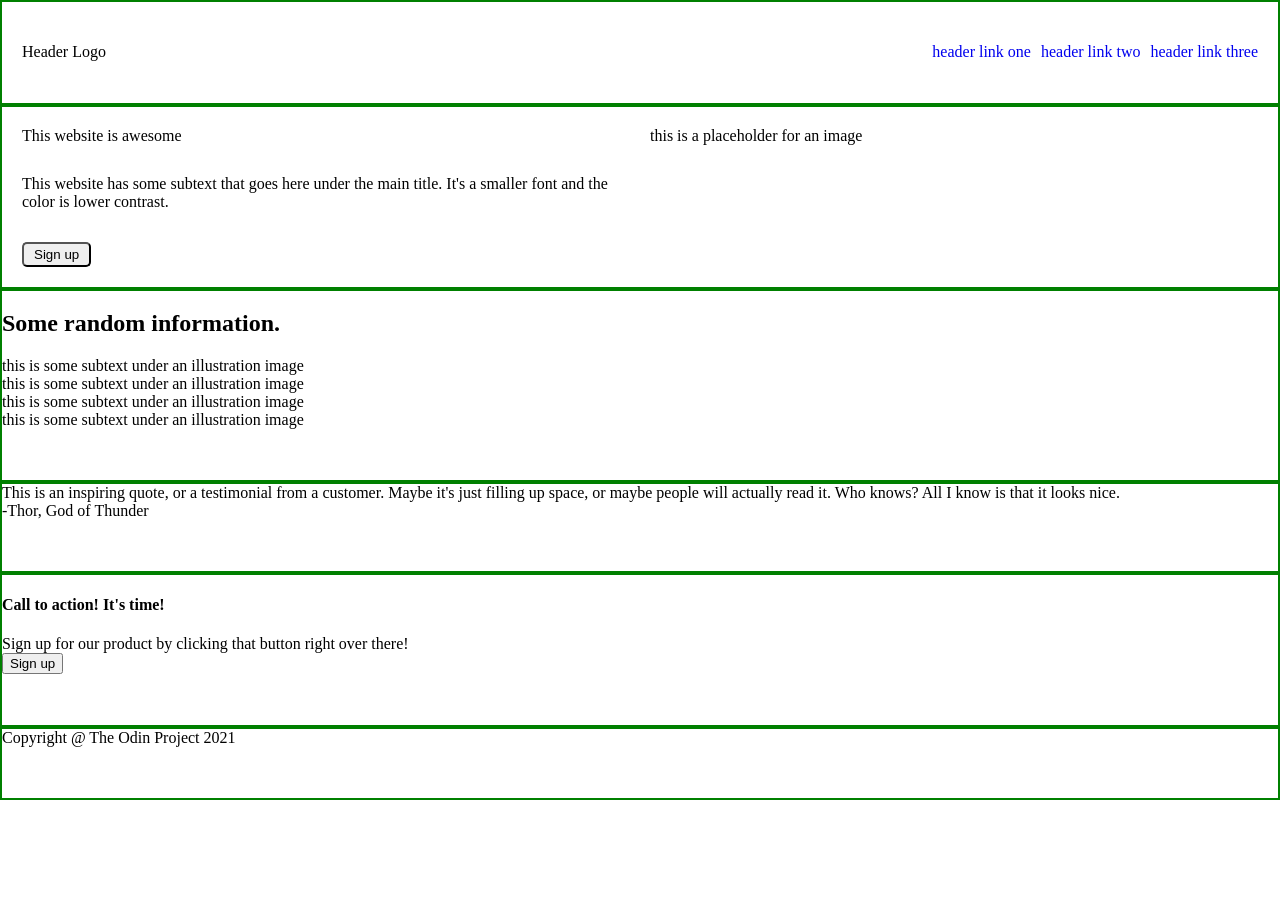
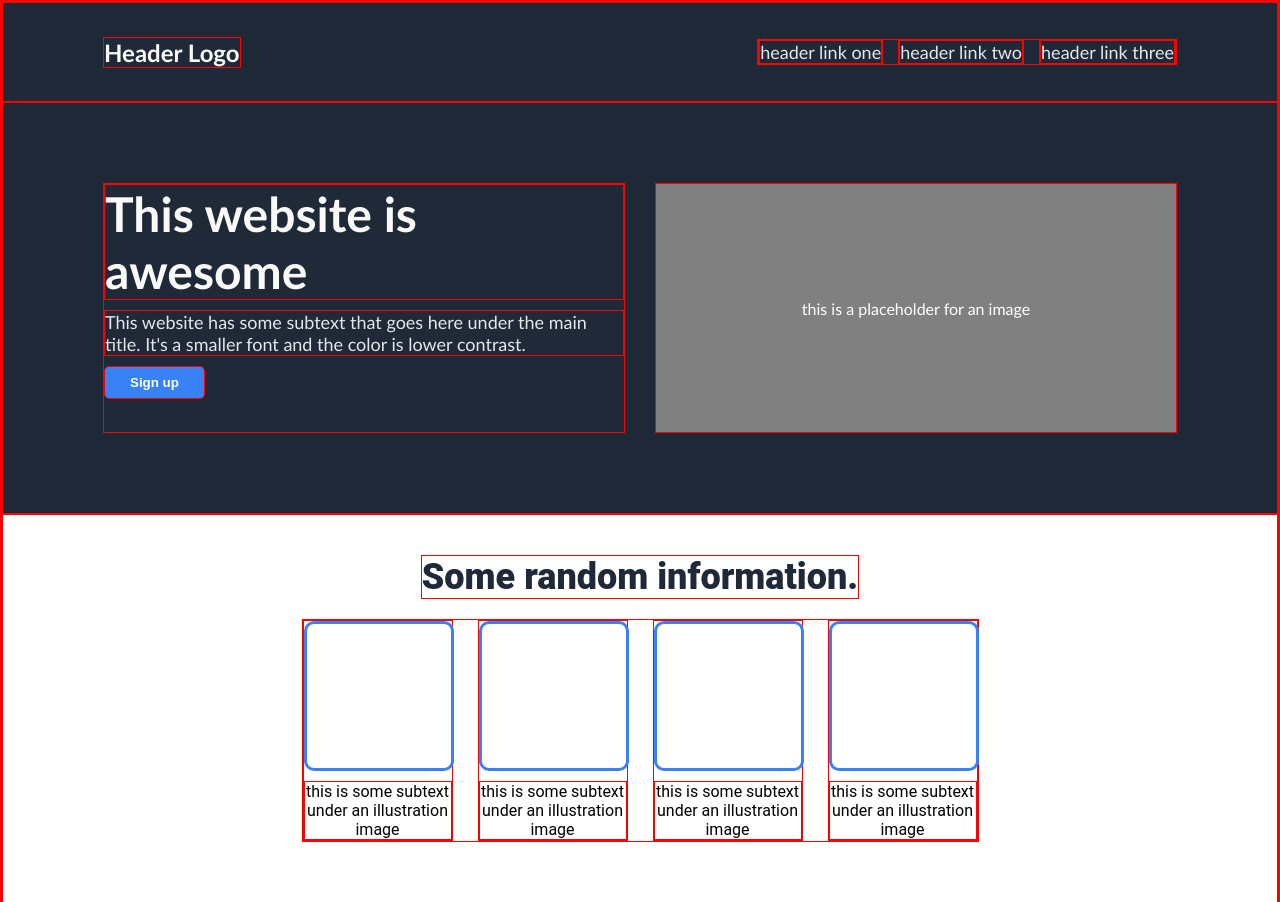
Before and after one commit to solid-000/project-landing-page, a plain HTML site: page index.html in a window 1280 px wide. Shown: the top 902 px of the page. Before the commit the page ends 800 px from the top, so only its background shows below. Drawn offline with Linux system fonts and the light colour scheme.

Commit message:
Complete upto Quote

```diff
--- a/index.html
+++ b/index.html
@@ -23,22 +23,24 @@
             <div>This website has some subtext that goes here under the main title. It's a smaller font and the color is lower contrast.</div>
             <button>Sign up</button>
         </div>
-        <div id="image-holder">this is a placeholder for an image</div>
+        <div class="b1-img-holder">this is a placeholder for an image</div>
     </div>
 
     <div class="body-2">
-        <h2>Some random information.</h2>
-        <div>
-            <div><img>this is some subtext under an illustration image</div>
-            <div><img>this is some subtext under an illustration image</div>
-            <div><img>this is some subtext under an illustration image</div>
-            <div><img>this is some subtext under an illustration image</div>
+        <div class="h2-header">Some random information.</div>
+        <div class="b2-container">
+            <div><div class="b2-image-holder"></div><div>this is some subtext under an illustration image</div></div>
+            <div><div class="b2-image-holder"></div><div>this is some subtext under an illustration image</div></div>
+            <div><div class="b2-image-holder"></div><div>this is some subtext under an illustration image</div></div>
+            <div><div class="b2-image-holder"></div><div>this is some subtext under an illustration image</div></div>
         </div>
     </div>
 
     <div class="body-3">
-        <div>This is an inspiring quote, or a testimonial from a customer. Maybe it's just filling up space, or maybe people will actually read it. Who knows? All I know is that it looks nice.</div>
-        <div>-Thor, God of Thunder</div>
+        <div>
+            <div>This is an inspiring quote, or a testimonial from a customer. Maybe it's just filling up space, or maybe people will actually read it. Who knows? All I know is that it looks nice.</div>
+            <div>-Thor, God of Thunder</div>
+        </div>
     </div>
 
     <div class="body-4">
@@ -50,6 +52,5 @@
 
 
     <div class="footer">Copyright @ The Odin Project 2021</div>
-
 </body>
 </html>
--- a/styles.css
+++ b/styles.css
@@ -1,5 +1,5 @@
 *{
-    /* border: 1px solid red; */
+    border: 1px solid red;
     box-sizing: border-box;
 }
 
@@ -8,27 +8,36 @@ body{
     flex-direction: column;
     padding: 0px;
     margin: 0;
+    font-family: Roboto;
     min-height: 100vh;
 }
 
-.header, .body-1, .body-2, .body-3, .body-4, .footer{
+.body-1, .body-2, .body-3, .body-4{
     flex: auto;
-    border: 2px solid green;
+    /* border: 2px solid green; */
 }
-
+.header, .body-1, .footer{
+    background-color: #1F2937;
+    font-family: 'Gill Sans', 'Gill Sans MT', Calibri, 'Trebuchet MS', sans-serif;
+}
 
 .header{
     display: flex;
     justify-content: space-between;
     align-items: baseline;
-    padding: 0 20px;
+    padding: 20px 100px;
     align-items: center;
+}
+.logo{
+    font-size: 24px;
+    color: #f9faf8;
+    font-weight: bold;
 }
 .header ul{
     list-style: none;
     display: flex;
     padding: 0;
-    gap: 10px;
+    gap: 15px;
 }
 .header a{
     text-decoration: none;
@@ -37,29 +46,106 @@ body{
 
 .body-1{
     display: flex;
-    padding: 20px;
-    gap: 20px;
+    padding: 80px 100px;
+    gap: 30px;
     justify-content: center;
-    align-items: center;
+
 }
 .b1-header{
+    flex: auto;
     display: flex;
     flex-direction: column;
     align-items: flex-start;
-    gap: 5px;
+    gap: 10px;
+    height: 250px;
+    width: 400px;
 }
-.b1-header>div{
+.b1-img-holder{
     flex: auto;
+    height: 250px;
+    width: 400px;
+    line-height: 250px;
+    background-color: gray;
+    color: white;
+    text-align: center;
 }
 .b1-header>button{
-    padding: 3px 10px;
+    padding: 8px 25px;
     border-radius: 5px ;
     flex-shrink: 0;
+    background-color: #3882F6;
+    color: white;
+    font-weight: 800;
 }
-.body-1>div{
-    flex: 1 1 50%;
-    align-self: stretch;
+.b1-header :nth-child(1){
+    font-size: 48px;
+    color: #f9faf8;
+    font-weight: 900;
 }
-#image-holder{
+.b1-header :nth-child(2), .header a{
+    color: #e5e7eb;
+    font-size: 18px;
+}
 
+
+
+.body-2{
+    display: flex;
+    flex-direction: column;
+    align-items: center;
+    padding: 40px 40px 60px;
+    gap: 20px;
 }
+.b2-container{
+    display: flex;
+    gap: 25px;
+}
+.b2-container>div{
+    width: 150px;
+    text-align: center;
+}
+.b2-image-holder{
+    border: 3px solid #3882F6;
+    width: 150px;
+    height: 150px;
+    border-radius: 10px;
+}
+.b2-container>div{
+    display: flex;
+    flex-direction: column;
+    gap: 10px;
+}
+.h2-header{
+    font-size: 36px;
+    font-weight: 900;
+    color: #1F2937;
+}
+
+
+.body-3{
+    background-color: #e5e7eb;
+    padding: 40px;
+    display: flex;
+    align-items: center;
+    justify-content: center;
+}
+.body-3>div{
+    width: 700px;
+}
+.body-3>div :nth-child(1){
+    color: #1F2937;
+    font-style: italic;
+    font-size: 36px;
+}
+.body-3>div :nth-child(2){
+    text-align: right;
+    font-weight: 800;
+}
+
+
+
+.footer{
+    text-align: center;
+    padding: 20px;
+    color: #f9faf8;
+}
```
Also changed, not shown: img/city.jpg (added).
